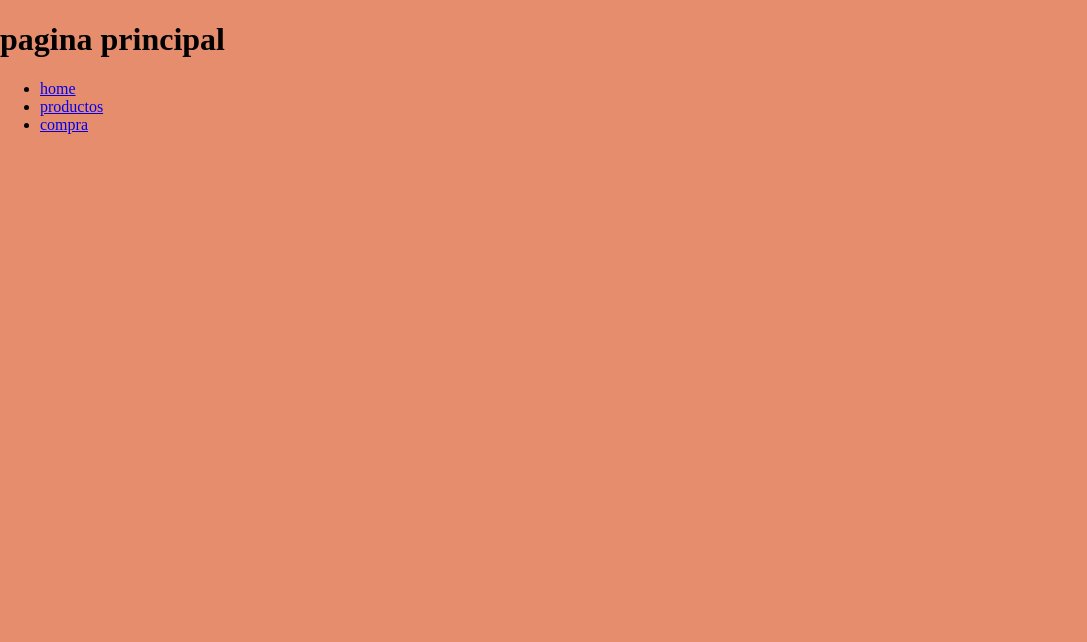
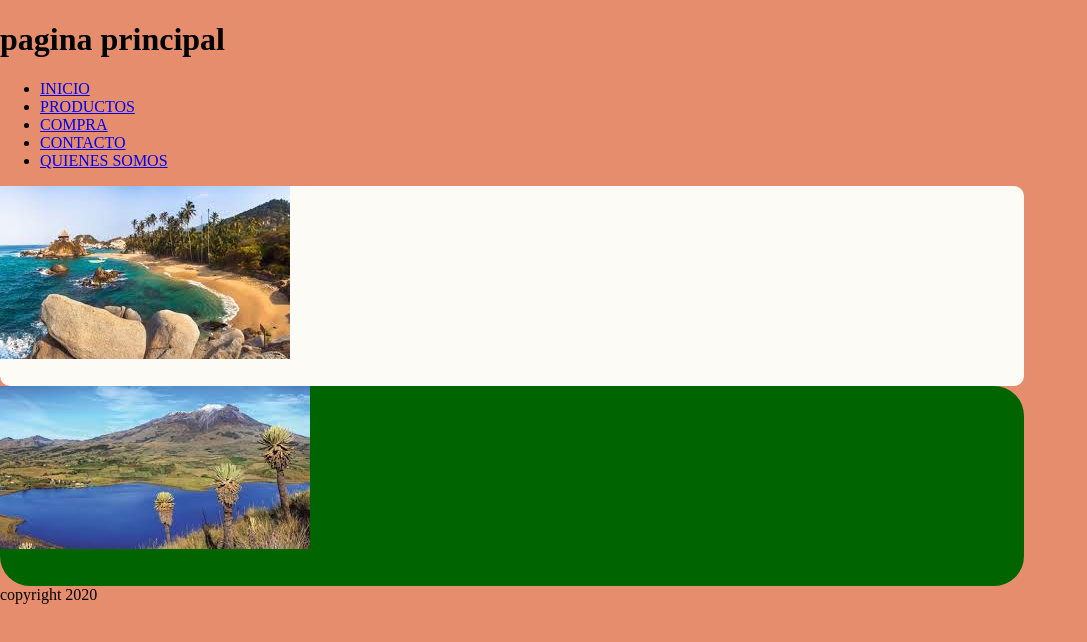
Before and after one commit to dianamontenegro/Repositorio, a plain HTML site: page index.html in a window 1280 px wide. Shown: the whole page, without its empty margins (0-1087 px from the left). Drawn offline with Linux system fonts and the light colour scheme.

Commit message:
version 3

```diff
--- a/css/style.css
+++ b/css/style.css
@@ -1,8 +1,27 @@
+* {
+box-sizing: border-box;
+}
+
 body{
     margin: 0;
     background-color: rgb(230, 141, 109);
 }
 
 img{
-    max-width: 100%;
+    max-width: 80%;
 }
+
+.contenedorplaya {
+    background-color: rgb(252, 251, 246);
+    width: 80%;
+    height: 200px;
+    border-radius: 10px;
+}
+
+.contenedorlaguna{
+    background-color: darkgreen;
+    width: 80%;
+    height: 200px;
+    position:relative;
+    border-radius: 30px;
+}
--- a/index.html
+++ b/index.html
@@ -12,13 +12,30 @@
     <h1> pagina principal</h1>
 </header>
 <nav>
-    <ul>
-        <li> <a href=a"#"> home </a> </li>
-        <li> <a href=a"#"> productos </a> </li>
-        <li> <a href=a"#"> compra</a> </li>
+    <ul class="button_change">
+        <li><a class="button negrilla" href="#"> INICIO </a></li>
+        <li><a class="button negrilla" href="#"> PRODUCTOS </a></li>
+        <li><a class="button negrilla" href="#"> COMPRA</a></li>
+        <li><a class="button negrilla" href="#"> CONTACTO </a></li>
+        <li><a class="button negrilla" href="#"> QUIENES SOMOS </a></li>
     </ul>
 </nav>
-<main></main>
-<footer></footer>
+<section class= "contenedorplaya">
+    <img src="imagenes/playa.jpg" alt="playa">
+</section>
+
+<section class="contenedorlaguna">
+    <img src="imagenes/laguna.jpg" alt="laguna">
+</section>
+<main class="main-content">
+
+</main>
+
+
+<footer class ="main-footer">
+     copyright 2020
+</footer>
+
+
 </body>
 </html>
```
Also changed, not shown: imagenes/laguna.jpg (renamed from imagenes/9.jpg), imagenes/playa.jpg (renamed from imagenes/2.jpg).
